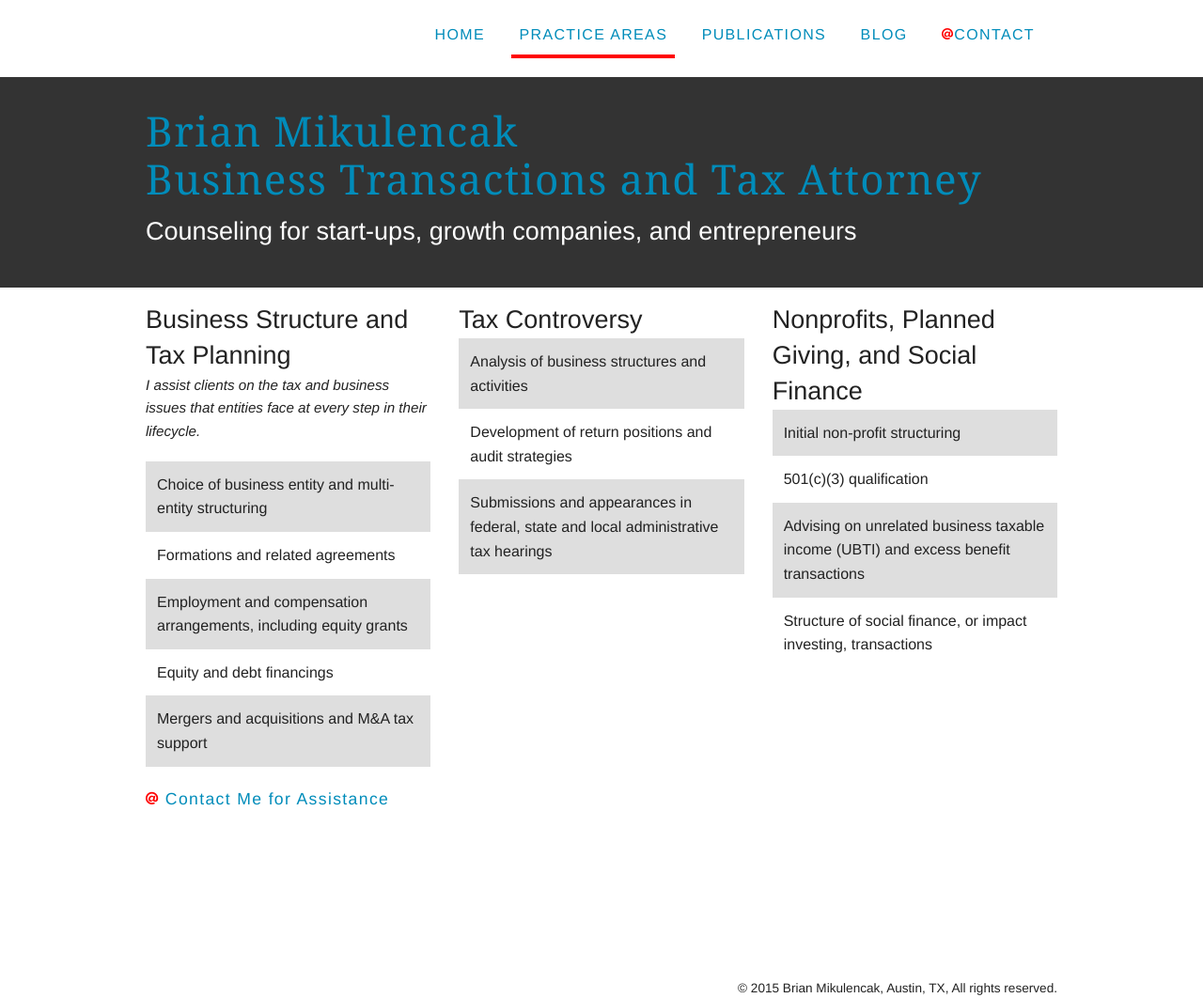
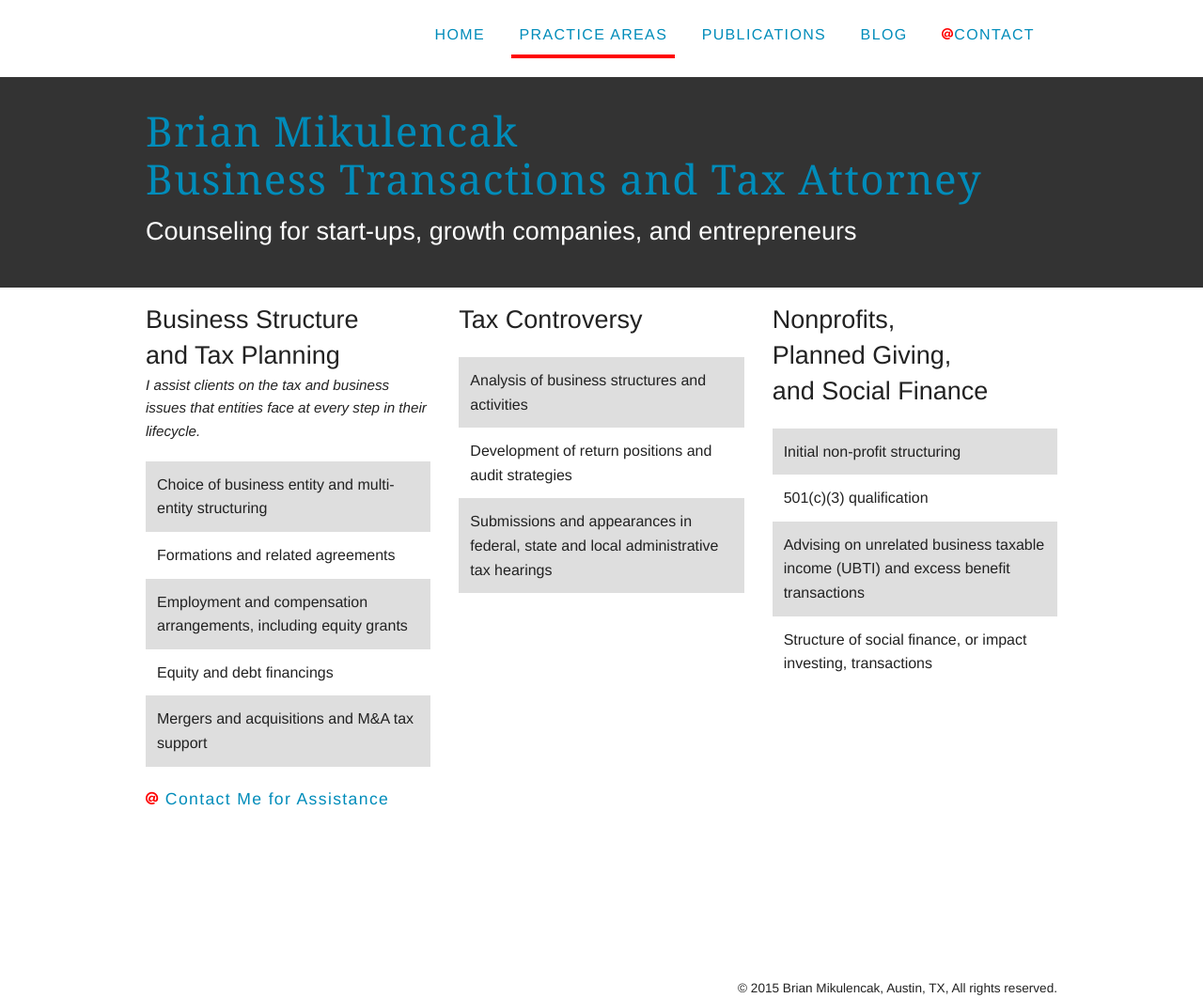
Before and after one commit to brianmik/bmaustinlaw, a Jekyll site: the page built from practice-areas.html, in a window 1280 px wide. Shown: the whole page at 94% size. Built offline with Jekyll 4.4.1, drawn with Linux system fonts in a browser that asks for light colours; Markdown is read by kramdown in place of the engine named in the settings; comment, search, counter and statistics services are not loaded.

Commit message:
styled practice areas

```diff
--- a/css/main.css
+++ b/css/main.css
@@ -115,7 +115,7 @@ a {
 
 .practice__area__items {
   list-style: none;
-  margin-left: 0;
+  margin: 1.25rem 0;
 }
 
 .practice__area__item {
--- a/practice-areas.html
+++ b/practice-areas.html
@@ -8,7 +8,7 @@ title: Brian Mikulencak Business Transactions and Tax Attorney - Practice Areas
     <div class="large-4 columns">
         <section>
           <header class="space-none">
-          <h1 class="practice space-none"> Business Structure and Tax Planning</h1>
+          <h1 class="practice space-none"> Business Structure <br>and Tax Planning</h1>
           </header>
             <p class="practice__area__description"><em>I assist clients on the tax and business issues that entities face at every step in their lifecycle.</em></p>
             <ul class="practice__area__items">
@@ -43,7 +43,7 @@ title: Brian Mikulencak Business Transactions and Tax Attorney - Practice Areas
     <div class="large-4 columns">
         <section>
           <header class="space-none">
-          <h1 class="practice space-none">Nonprofits, Planned Giving, and Social Finance</h1>
+          <h1 class="practice space-none">Nonprofits,<br>Planned Giving,<br>and Social Finance</h1>
           </header>
             <ul class="practice__area__items">
               <li class="practice__area__item">Initial non-profit structuring</li>
```
